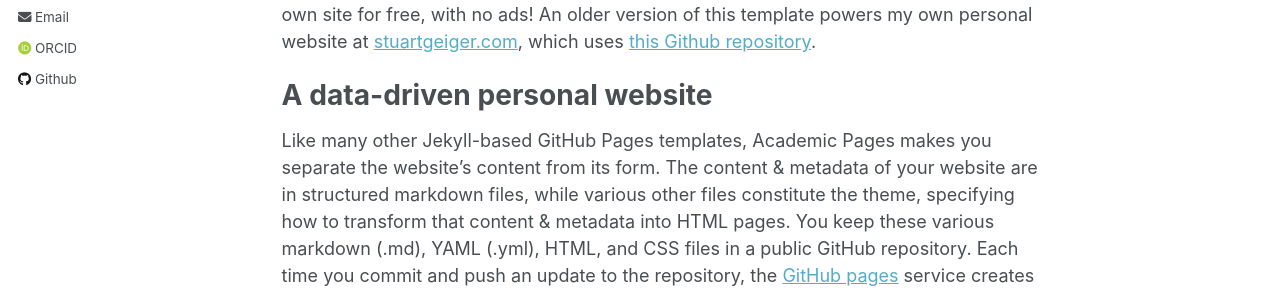
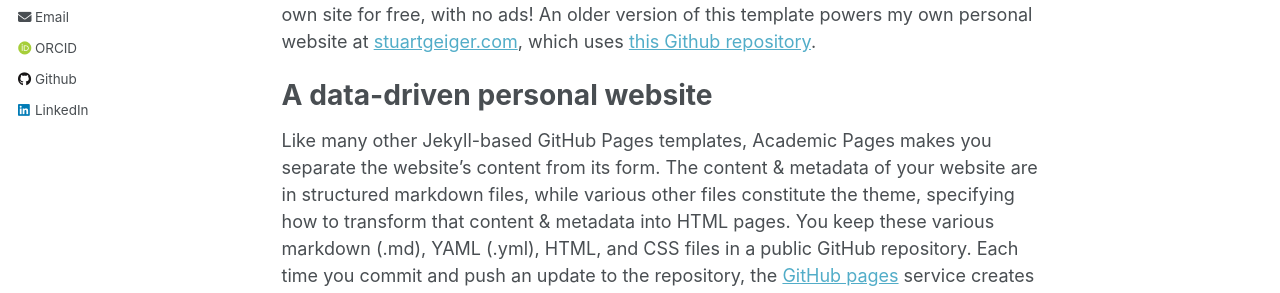
Before and after one commit to ConnorFlynn/ConnorFlynn.github.io, a Jekyll site: the page built from _pages/about.md, in a window 1280 px wide. Shown: the part 391-684 px from the top of the page. Built offline with Jekyll 4.4.1, drawn with Linux system fonts in a browser that asks for light colours; some web fonts are replaced.

Commit message:
Update _config.yml

```diff
--- a/_config.yml
+++ b/_config.yml
@@ -12,7 +12,7 @@
 title_separator          : "-"
 name                     : &name "Your Name"
 description              : &description "personal description"
-url                      : https://academicpages.github.io # the base hostname & protocol for your site e.g. "https://mmistakes.github.io"
+url                      : https://ConnorFlynn.github.io # the base hostname & protocol for your site e.g. "https://mmistakes.github.io"
 baseurl                  : "" # the subpath of your site, e.g. "/blog"
 repository               : "ConnorFlynn/ConnorFlynn.github.io"
 
@@ -21,7 +21,7 @@
 #               Additional customization can be done by editing /_includes/author-profile.html
 author:
   # Biographic information
-  avatar           : images/bren_photo.png
+  avatar           : "bren_photo.png"
   name             : "Connor Flynn"
   bio              : "Data Scientist | Education Director"
   location         : "Honolulu, Hawaii"
@@ -34,6 +34,7 @@
   # Repositories and software development
 
   github           : "ConnorFlynn"
+  linkedin         : "connor-flynn"
 
 
 
```
